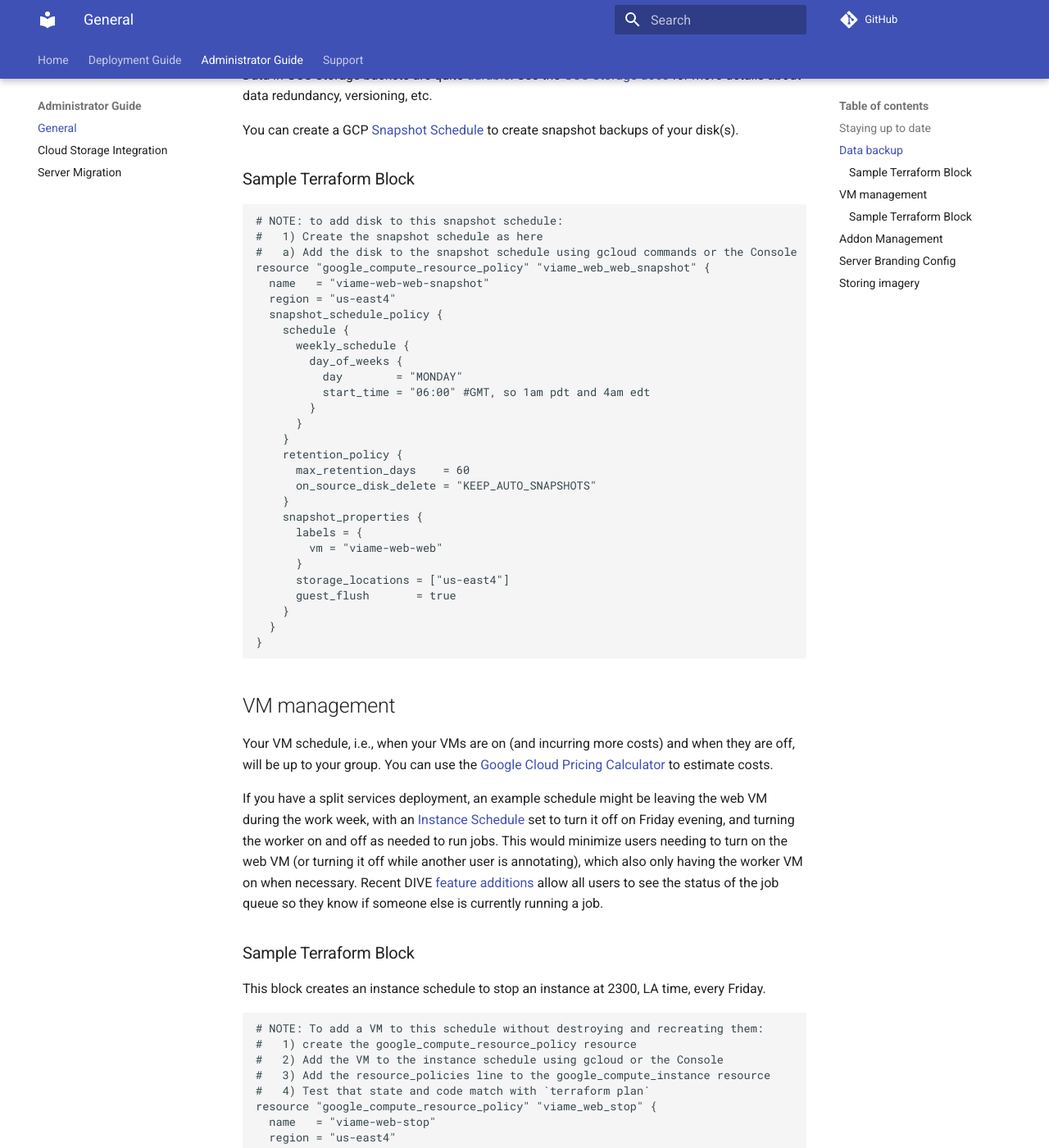
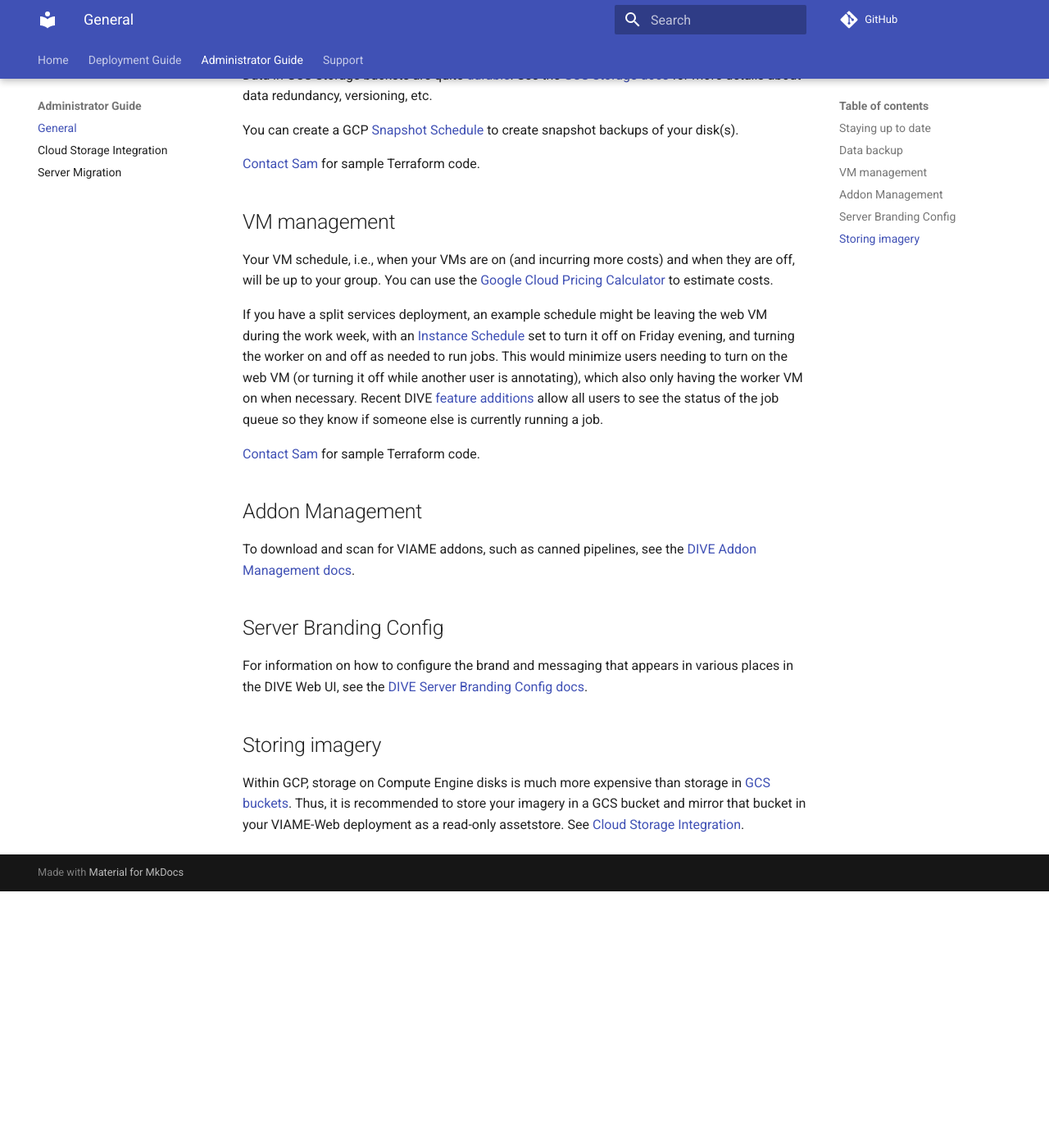
Before and after one commit to SWFSC/viame-web-noaa-gcp, an MkDocs documentation site: the page built from docs/admin-general.md, in a window 1280 px wide and 1400 px high, scrolled down 763 px. Shown: the whole window at 82% size. Built offline with MkDocs 1.6.1 and Material for MkDocs 9.7.7, drawn with Linux system fonts in a browser that asks for light colours; comment, search, counter and statistics services are not loaded; after the commit the page ends 1850 px from its top, so only the background shows below that; some of the changed text lies outside the part shown.

Commit message:
doc update

````diff
--- a/docs/admin-general.md
+++ b/docs/admin-general.md
@@ -18,38 +18,7 @@
 
 You can create a GCP [Snapshot Schedule](https://cloud.google.com/compute/docs/disks/scheduled-snapshots) to create snapshot backups of your disk(s).
 
-### Sample Terraform Block
-
-``` terraform
-# NOTE: to add disk to this snapshot schedule:
-#   1) Create the snapshot schedule as here
-#   a) Add the disk to the snapshot schedule using gcloud commands or the Console
-resource "google_compute_resource_policy" "viame_web_web_snapshot" {
-  name   = "viame-web-web-snapshot"
-  region = "us-east4"
-  snapshot_schedule_policy {
-    schedule {
-      weekly_schedule {
-        day_of_weeks {
-          day        = "MONDAY"
-          start_time = "06:00" #GMT, so 1am pdt and 4am edt
-        }
-      }
-    }
-    retention_policy {
-      max_retention_days    = 60
-      on_source_disk_delete = "KEEP_AUTO_SNAPSHOTS"
-    }
-    snapshot_properties {
-      labels = {
-        vm = "viame-web-web"
-      }
-      storage_locations = ["us-east4"]
-      guest_flush       = true
-    }
-  }
-}
-```
+[Contact Sam](support.md) for sample Terraform code.
 
 ## VM management
 
@@ -57,28 +26,7 @@
 
 If you have a split services deployment, an example schedule might be leaving the web VM during the work week, with an [Instance Schedule](https://cloud.google.com/compute/docs/instances/schedule-instance-start-stop) set to turn it off on Friday evening, and turning the worker on and off as needed to run jobs. This would minimize users needing to turn on the web VM (or turning it off while another user is annotating), which also only having the worker VM on when necessary. Recent DIVE [feature additions](https://github.com/Kitware/dive/issues/1260) allow all users to see the status of the job queue so they know if someone else is currently running a job.
 
-### Sample Terraform Block
-
-This block creates an instance schedule to stop an instance at 2300, LA time, every Friday.
-
-``` terraform
-# NOTE: To add a VM to this schedule without destroying and recreating them:
-#   1) create the google_compute_resource_policy resource
-#   2) Add the VM to the instance schedule using gcloud or the Console
-#   3) Add the resource_policies line to the google_compute_instance resource
-#   4) Test that state and code match with `terraform plan`
-resource "google_compute_resource_policy" "viame_web_stop" {
-  name   = "viame-web-stop"
-  region = "us-east4"
-
-  instance_schedule_policy {
-    vm_stop_schedule {
-      schedule = "0 23 * * 5"
-    }
-    time_zone = "America/Los_Angeles"
-  }
-}
-```
+[Contact Sam](support.md) for sample Terraform code.
 
 ## Addon Management
 
````
Also changed, not shown: docs/deployment-access.md (+3 -3 lines), docs/deployment-default.md (+1 -1 lines), docs/deployment-general.md (+5 -1 lines), docs/deployment-split.md (+2 -2 lines).
